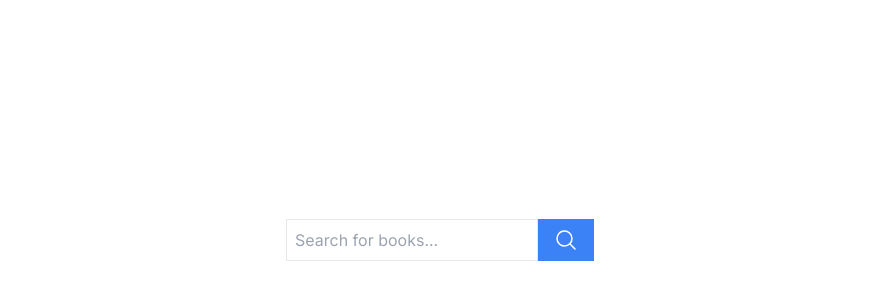
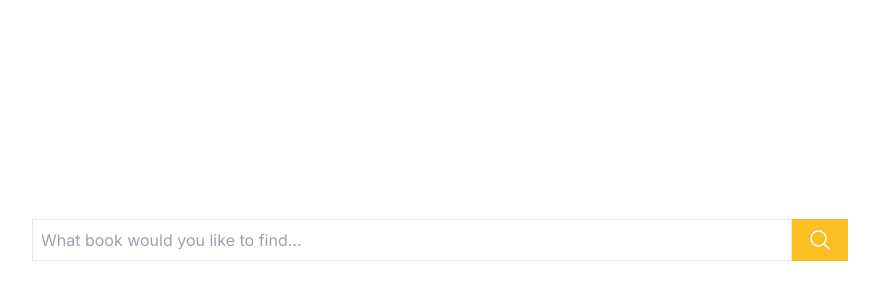
Before and after one commit to Spiegelberg/impact-code-challenge, a Next.js app: page / in a window 1280 px wide. Shown: the part 160-460 px from the top of the page, without its empty margins (202-1081 px from the left). Built offline with nearby package versions, Linux system fonts and the light colour scheme.

Commit message:
adding bigger width to searchbar and new color

```diff
--- a/components/SearchBar.tsx
+++ b/components/SearchBar.tsx
@@ -49,12 +49,12 @@ const SearchBar: React.FC<SearchBarProps> = ({ onSearch, loading }) => {
         value={searchQuery}
         onChange={handleInputChange}
         onKeyDown={handleKeyDown}
-        placeholder="Search for books..."
+        placeholder="What book would you like to find..."
         className="w-full text-black border p-2"
       />
       <button
         onClick={handleSearch}
-        className="bg-blue-500 text-white px-4 py-2 "
+        className="bg-amber-400 text-white px-4 py-2 "
       >
         {loading ? (
           <svg className="animate-spin h-6 w-6 text-white" xmlns="http://www.w3.org/2000/svg" fill="none" viewBox="0 0 24 24">
--- a/pages/index.tsx
+++ b/pages/index.tsx
@@ -15,7 +15,7 @@ export default function Home() {
         </div>
       </div>
 
-      <div className="relative flex place-items-center flex-1 ml-1">
+      <div className="relative flex place-items-center flex-1 ml-1 w-3/4">
         <SearchBar onSearch={(query) => console.log('Search:', query)} />
       </div>
 
```
